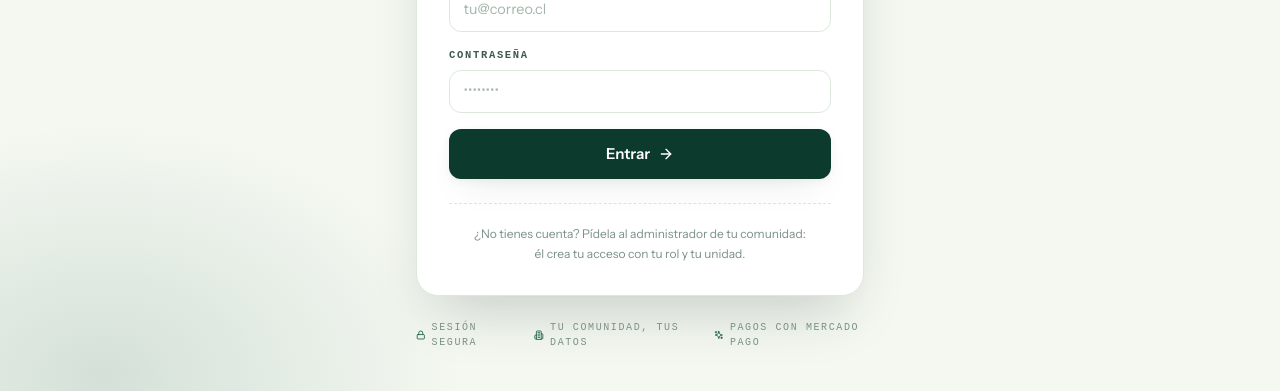
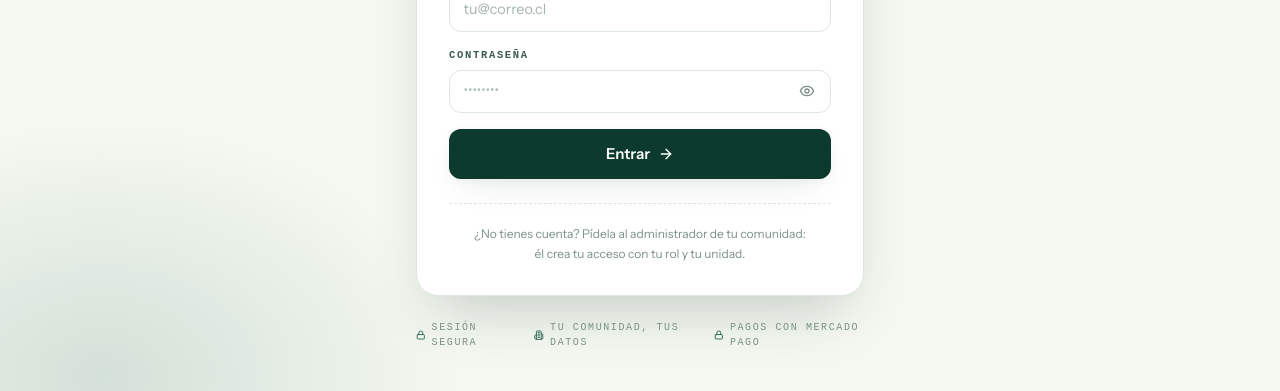
Before and after one commit to profesebastianastete/Comunapp2, a React (Vite) app: page / in a window 1280 px wide. Both pictures are taken after a click on the button "Entrar". Shown: the part 345-736 px from the top of the page. Built offline with nearby package versions, Linux system fonts and the light colour scheme; no server answers; a web font is replaced by a local one.

Commit message:
task snapshot 2e84a320-78d1-4f21-ab52-8b5ca7d26f24

```diff
--- a/src/components/Entrar.tsx
+++ b/src/components/Entrar.tsx
@@ -1,4 +1,4 @@
-import { ArrowRight, Building2, Lock, Sparkles } from "lucide-react";
+import { ArrowRight, Building2, Eye, EyeOff, Lock } from "lucide-react";
 import { useState } from "react";
 import { login, type Sesion } from "../lib/store";
 import { Btn, Field, Logo, Spinner } from "./ui";
@@ -6,6 +6,7 @@ import { Btn, Field, Logo, Spinner } from "./ui";
 export default function Entrar({ onLogin, volver }: { onLogin: (s: Sesion) => void; volver: () => void }) {
   const [email, setEmail] = useState("");
   const [pass, setPass] = useState("");
+  const [verPass, setVerPass] = useState(false);
   const [error, setError] = useState<string | null>(null);
   const [cargando, setCargando] = useState(false);
 
@@ -43,7 +44,25 @@ export default function Entrar({ onLogin, volver }: { onLogin: (s: Sesion) => vo
               <input className="field" type="email" placeholder="tu@correo.cl" value={email} onChange={(e) => setEmail(e.target.value)} autoComplete="username" />
             </Field>
             <Field label="Contraseña">
-              <input className="field" type="password" placeholder="••••••••" value={pass} onChange={(e) => setPass(e.target.value)} autoComplete="current-password" />
+              <div className="relative">
+                <input
+                  className="field pr-11"
+                  type={verPass ? "text" : "password"}
+                  placeholder="••••••••"
+                  value={pass}
+                  onChange={(e) => setPass(e.target.value)}
+                  autoComplete="current-password"
+                />
+                <button
+                  type="button"
+                  onClick={() => setVerPass((v) => !v)}
+                  title={verPass ? "Ocultar contraseña" : "Mostrar contraseña"}
+                  aria-label={verPass ? "Ocultar contraseña" : "Mostrar contraseña"}
+                  className="absolute right-2.5 top-1/2 grid h-7 w-7 -translate-y-1/2 place-items-center rounded-lg text-ink3 transition-all hover:scale-110 hover:bg-paper hover:text-pine active:scale-95"
+                >
+                  {verPass ? <EyeOff size={16} /> : <Eye size={16} />}
+                </button>
+              </div>
             </Field>
             {error && (
               <p className="rounded-xl border border-signal/40 bg-signal/10 px-3.5 py-2.5 text-[13px] font-medium text-signal">{error}</p>
@@ -62,7 +81,7 @@ export default function Entrar({ onLogin, volver }: { onLogin: (s: Sesion) => vo
         <div className="mt-6 flex items-center justify-center gap-6 font-mono text-[10px] uppercase tracking-[0.16em] text-ink3">
           <span className="flex items-center gap-1.5"><Lock size={12} className="text-pine2" /> Sesión segura</span>
           <span className="flex items-center gap-1.5"><Building2 size={12} className="text-pine2" /> Tu comunidad, tus datos</span>
-          <span className="hidden items-center gap-1.5 sm:flex"><Sparkles size={12} className="text-pine2" /> Pagos con Mercado Pago</span>
+          <span className="hidden items-center gap-1.5 sm:flex"><Lock size={12} className="text-pine2" /> Pagos con Mercado Pago</span>
         </div>
       </div>
     </div>
```
